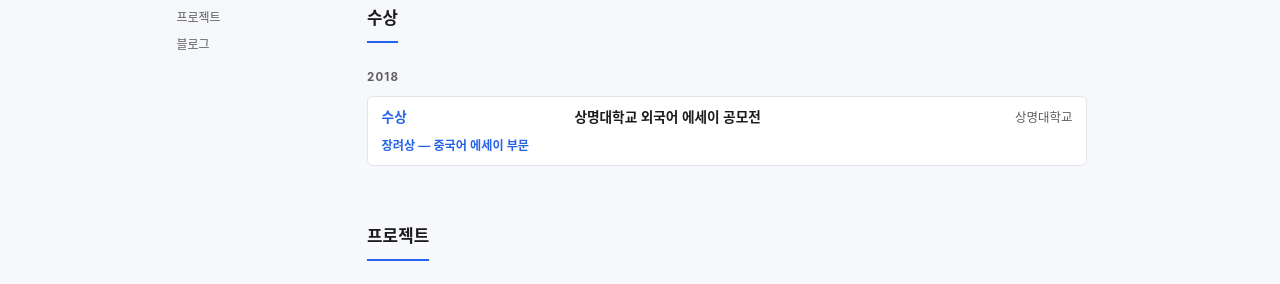
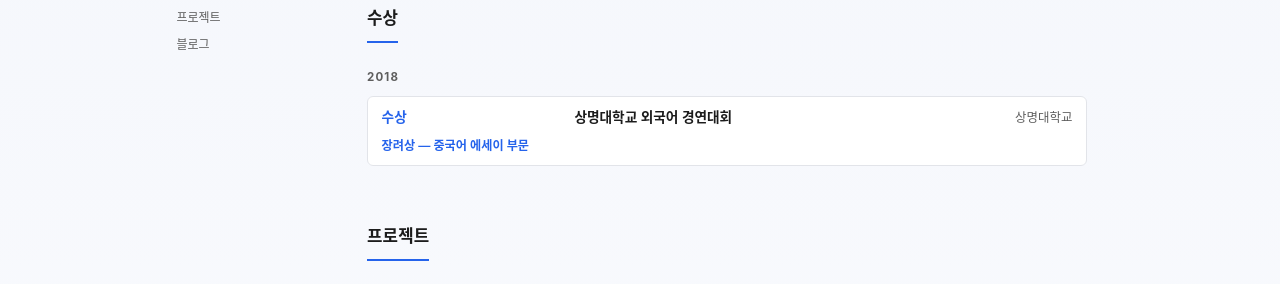
Before and after one commit to John-Jung/John-Jung.github.io, a Jekyll site: the page built from index.html, in a window 1280 px wide and 900 px high, scrolled down 2154 px. Shown: the part 151-435 px from the top of the window. Built offline with Jekyll 4.4.1, drawn with Linux system fonts in a browser that asks for light colours.

Commit message:
fix korean award

```diff
--- a/_data/profile_ko.yml
+++ b/_data/profile_ko.yml
@@ -147,7 +147,7 @@ awards:
     entries:
       - place: "수상"
         team: ""
-        event: "상명대학교 외국어 에세이 공모전"
+        event: "상명대학교 외국어 경연대회"
         organizer: "상명대학교"
         award: "장려상 — 중국어 에세이 부문"
 
```
Also changed, not shown: 1 other file.
